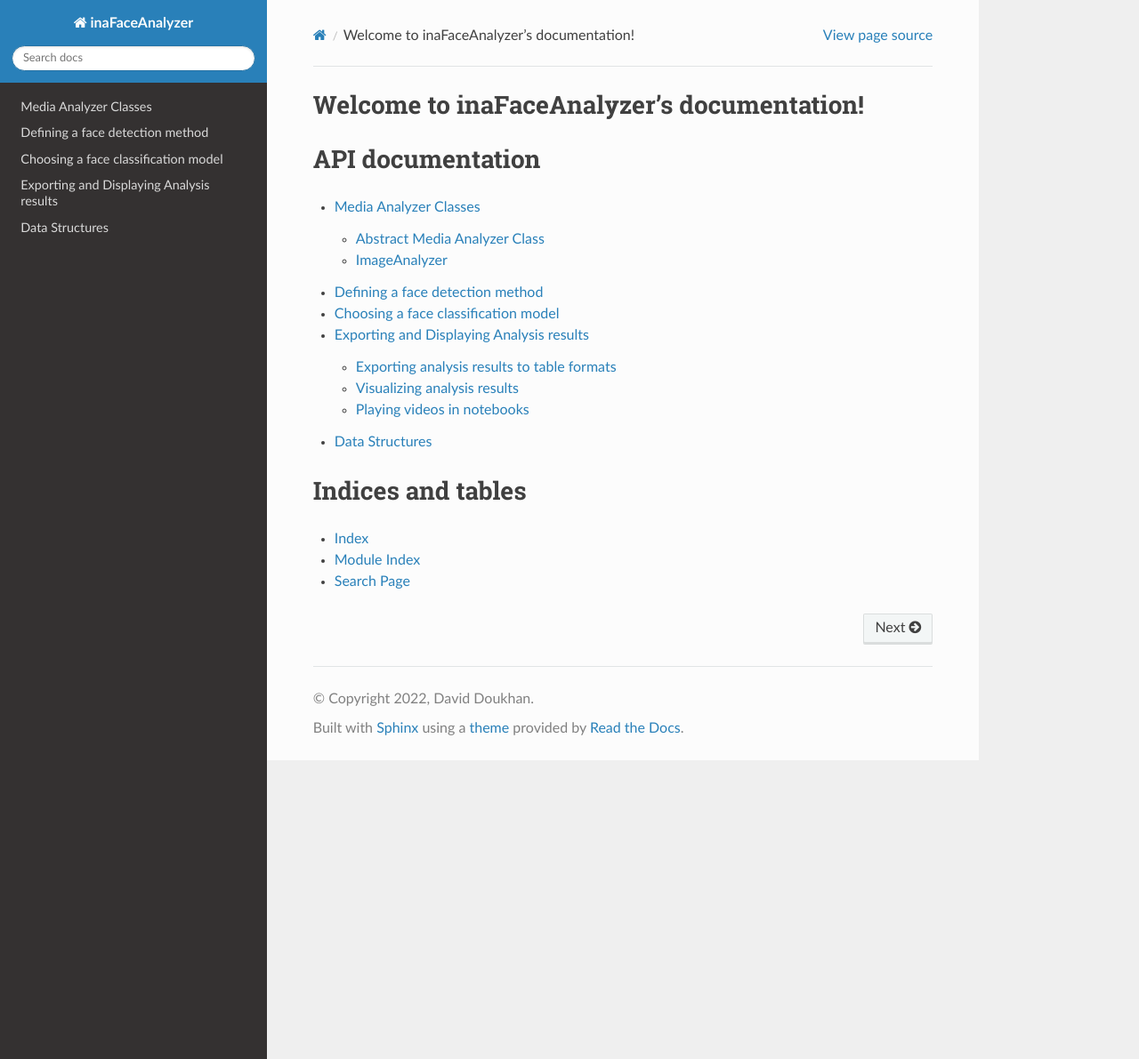
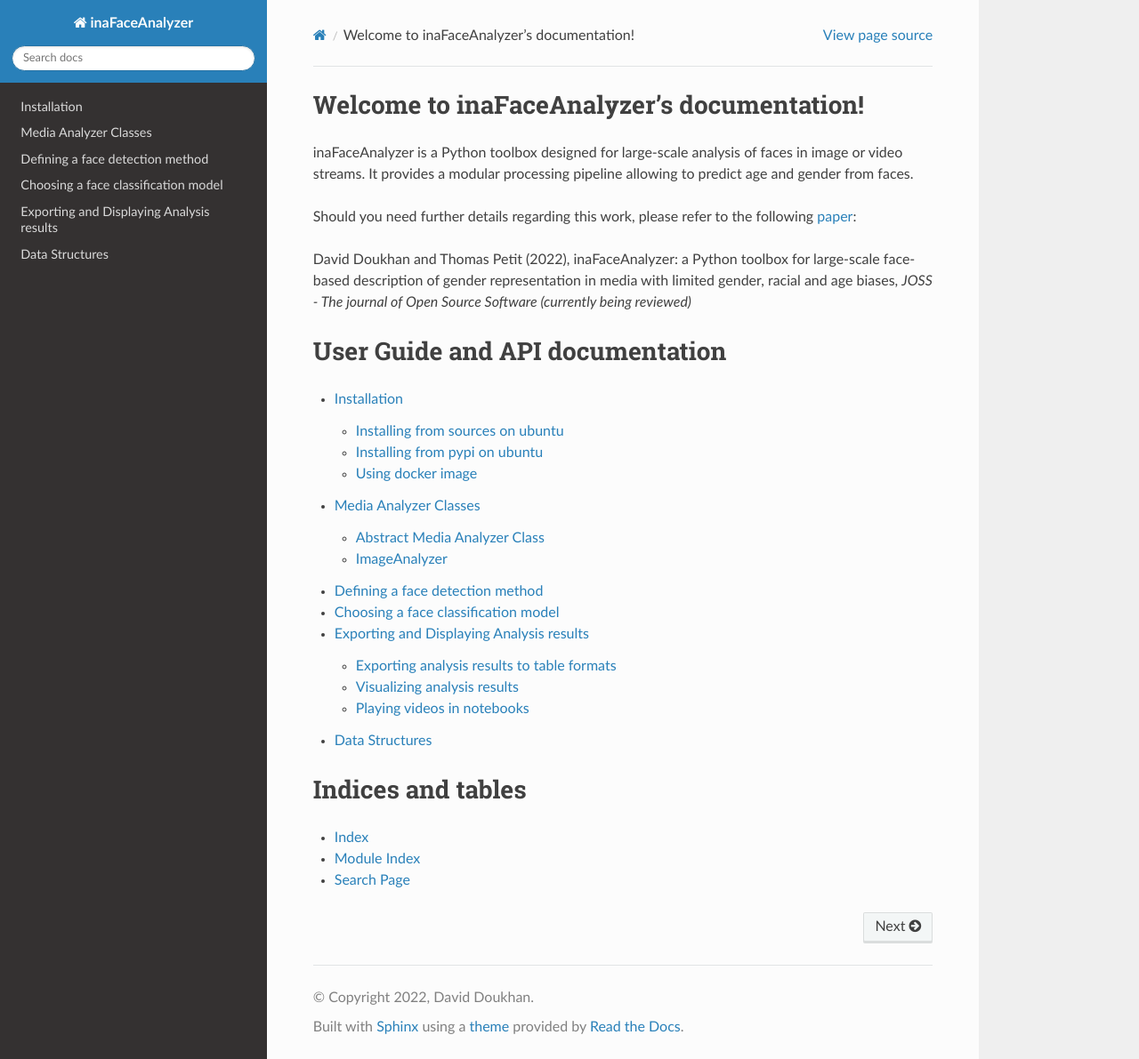
Before and after one commit to ina-foss/inaFaceAnalyzer, a Sphinx documentation site: the page built from docs/index.rst, in a window 1280 px wide and 1191 px high. Shown: the whole window at 89% size. Built offline with Sphinx 7.4.7 and the Read the Docs theme 2.0.0, drawn with Linux system fonts in a browser that asks for light colours.

Commit message:
installation instructions

```diff
--- a/docs/index.rst
+++ b/docs/index.rst
@@ -6,13 +6,24 @@
 Welcome to inaFaceAnalyzer's documentation!
 ===========================================
 
+inaFaceAnalyzer is a Python toolbox designed for large-scale analysis of faces in image or video streams.
+It provides a modular processing pipeline allowing to predict age and gender from faces.
 
-API documentation
-=================
+Should you need further details regarding this work, please refer to the following
+`paper <https://github.com/openjournals/joss-papers/blob/joss.04210/joss.04210/10.21105.joss.04210.pdf>`_:
+
+David Doukhan and Thomas Petit (2022),
+inaFaceAnalyzer: a Python toolbox for large-scale face-based description of gender representation in media with limited gender, racial and age biases,
+*JOSS - The journal of Open Source Software (currently being reviewed)*
+
+
+User Guide and API documentation
+================================
 
 .. toctree::
    :maxdepth: 2
 
+   install
    analyzer
    detector
    classifier
--- /dev/null
+++ b/docs/install.rst
@@ -0,0 +1,45 @@
+Installation
+------------
+
+
+`inaFaceAnalyzer` requires Python version between 3.7 and 3.9.
+Python 3.10 is not yet supported due to `onnxruntime-gpu` dependency.
+
+
+Installing from sources on ubuntu
+^^^^^^^^^^^^^^^^^^^^^^^^^^^^^^^^^
+
+.. code-block:: console
+
+    $ apt-get install cmake ffmpeg libgl1-mesa-glx
+    $ git clone https://github.com/ina-foss/inaFaceAnalyzer.git
+    $ cd inaFaceAnalyzer
+    $ pip install .
+    $ ./test_inaFaceAnalyzer.py # to check that the installation is ok
+
+
+Installing from pypi on ubuntu
+^^^^^^^^^^^^^^^^^^^^^^^^^^^^^^
+
+For GPU support, cuda, cudnn and nvidia drivers should be already installed
+
+.. code-block:: console
+
+    $ apt-get install cmake ffmpeg libgl1-mesa-glx
+    $ pip install inaFaceAnalyzer
+
+
+Using docker image
+^^^^^^^^^^^^^^^^^^
+
+.. code-block:: console
+
+    $ # download latest docker image from dockerhub
+    $ docker pull inafoss/inafaceanalyzer
+    $ # run docker image. setting --gpu argument allows to take advantage of
+    $ # GPU acceleration (non mandatory)
+    $ docker run -it --gpus=all inafoss/inafaceanalyzer /bin/bash
+    $ # lauch unit tests (non mandatory but recommended)
+    $ python test_inaFaceAnalyzer.py
+    $ # use any program or API
+    $ ina_face_analyzer.py -h
```
